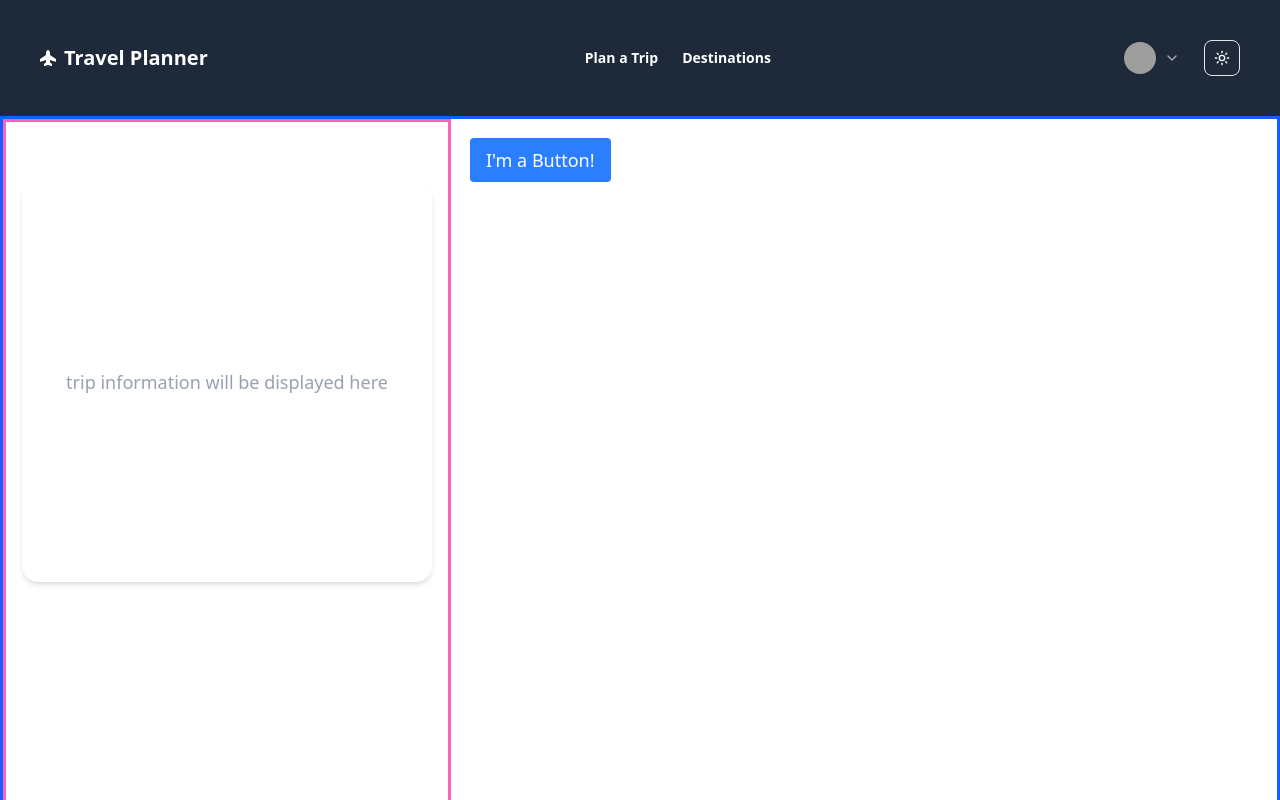
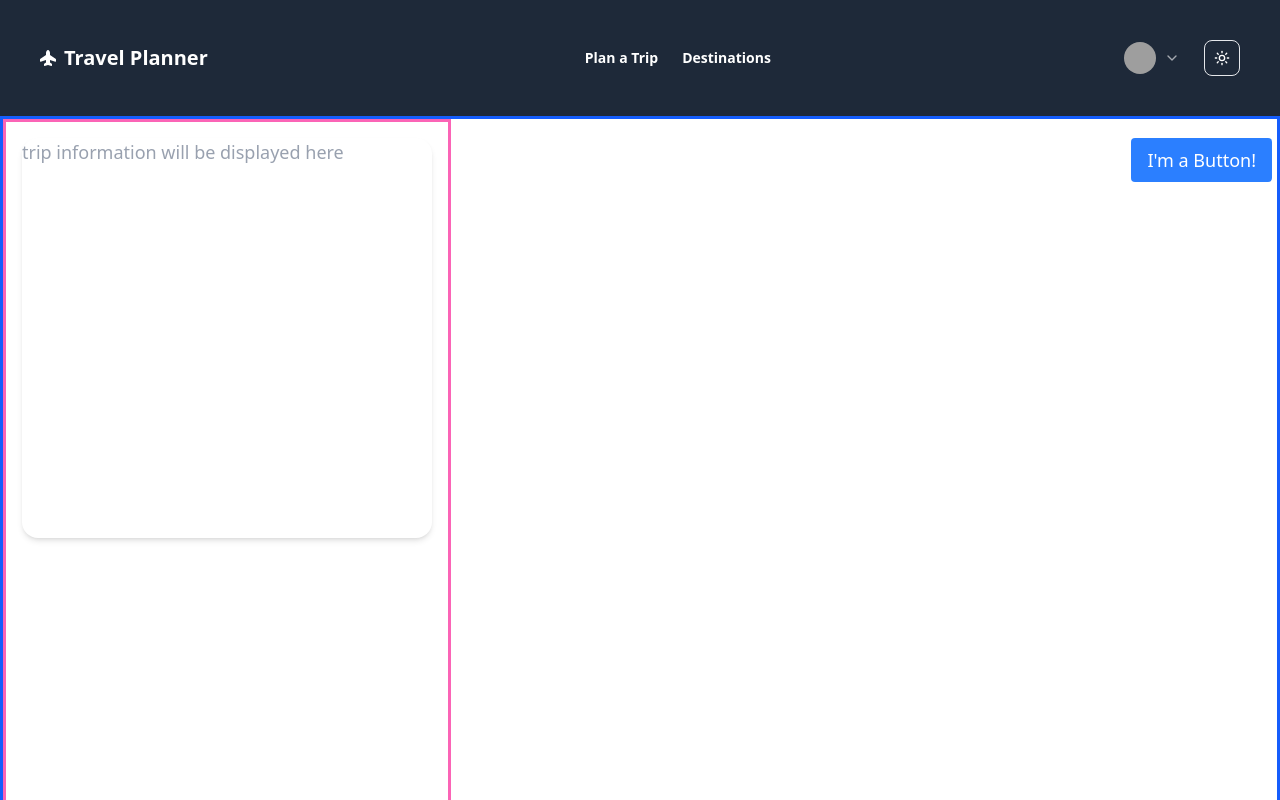
Before and after one commit to AI-TravelPlanner/TravelPlaner_Frontend, a React (Vite) app: page /create-trip in a window 1280 px wide. Both pictures are taken after a click on the button "Next". Shown: the top 800 px of the page. Built offline with nearby package versions, Linux system fonts and the light colour scheme; grey boxes are pictures that could not be loaded.

Commit message:
animate Button is ready and helper compomenent is also ready

```diff
--- a/src/createtrip/AnimatedButton.jsx
+++ b/src/createtrip/AnimatedButton.jsx
@@ -4,27 +4,29 @@ import React, { useState } from "react";
 import { motion, AnimatePresence } from "framer-motion";
 import TravelForm from "./TravelForm";
 
-function AnimatedButton() {
+function AnimatedButton({ setIsFormOpen }) {
   const [isClicked, setIsClicked] = useState(false);
 
   return (
     <motion.div>
       <AnimatePresence mode="wait">
+        {setIsFormOpen(isClicked)}
         {isClicked ? (
           <>
             <motion.button
               key="button"
-              initial={{ opacity: 0, y: -10, x: 10 }}
               exit={{ opacity: 0 }}
-              className="px-4 py-2 text-sm md:text-base lg:text-lg bg-blue-500 text-white rounded"
+              className="px-4 py-2 text-sm md:text-base lg:text-lg bg-blue-500 text-white rounded absolute right-2"
               animate={{
                 opacity: 1,
                 y: 0,
-                x: isClicked
-                  ? "35vw" // Default for small screens (e.g., phone)
-                  : "0%",
               }}
-              transition={{ type: "spring", stiffness: 50 }}
+              initial={{ opacity: 0, x: 0 }} // Starts from off-screen to the right
+              transition={{
+                type: "spring",
+                stiffness: 40,
+                damping: 20, // Adds a smooth effect for the animation
+              }}
               onClick={() => setIsClicked(false)} // Resets when clicked again
             >
               I'm a Button!
@@ -34,8 +36,13 @@ function AnimatedButton() {
               key="placeholder"
               initial={{ opacity: 0 }}
               animate={{ opacity: 1 }}
+              transition={{
+                type: "spring",
+                stiffness: 40,
+                damping: 20, // Adds a smooth effect for the animation
+              }}
               exit={{ opacity: 0 }}
-              className="h-[400px] w-full bg-white rounded-2xl shadow-md flex items-center justify-center"
+              className="h-[400px] w-full bg-white rounded-2xl shadow-md "
             >
               <div className="text-gray-400 text-lg">
                 trip information will be displayed here
@@ -44,10 +51,7 @@ function AnimatedButton() {
           </>
         ) : (
           <motion.div onClick={() => setIsClicked(true)}>
-            {/* <TravelForm /> */}
-            <div className="grid justify-center  min-h-screen border-3 border-blue-600">
-              <TravelForm handleAnimate={setIsClicked} />
-            </div>
+            <TravelForm handleAnimate={setIsClicked} />
           </motion.div>
         )}
       </AnimatePresence>
--- a/src/createtrip/TripPage.jsx
+++ b/src/createtrip/TripPage.jsx
@@ -1,19 +1,26 @@
 import React from "react";
 import TravelForm from "./TravelForm";
 import AnimatedButton from "./AnimatedButton";
+import InfoDisplayCard from "./tripComponents/InfoDisplayCard";
 
 const TripPage = () => {
   // return <TravelForm />;
 
+  const [isFormOpen, setIsFormOpen] = React.useState(false);
+
   return (
-    <div className="grid  min-h-screen border-3 border-blue-600">
-      {/* <AnimatedButton /> */}
+    <div
+      className={`grid min-h-screen border-3 border-blue-600 ${
+        isFormOpen ? "" : "justify-center"
+      }`}
+    >
       <div className="w-full max-w-md p-4 border-3 border-pink-400 ">
-        {/* <TravelForm /> */}
-        <AnimatedButton />
+        <AnimatedButton setIsFormOpen={setIsFormOpen} />
       </div>
     </div>
   );
+
+  // return <InfoDisplayCard />;
 };
 
 export default TripPage;
--- a/src/createtrip/tripComponents/ActivityCard.jsx
+++ b/src/createtrip/tripComponents/ActivityCard.jsx
@@ -1,9 +1,27 @@
-import React from 'react'
+import React from "react";
 
 const ActivityCard = () => {
-    return (
-        <div>ActivityCard</div>
-    )
-}
+  return (
+    <div className="grid grid-cols-12 gap-4 border rounded-lg ">
+      {/* Image Section */}
+      <div className=" col-span-4 w-full h-full border-2 border-blue-300 rounded-lg overflow-hidden shadow-lg">
+        <img
+          src="https://via.placeholder.com/150"
+          alt="Activity"
+          className="w-full h-auto object-cover"
+        />
+      </div>
 
-export default ActivityCard
+      {/* Info Section */}
+      <div className="col-span-8 p-4 rounded-lg shadow-lg">
+        <h3 className="text-sm font-semibold">Activity Name</h3>
+        <p className="text-gray-600 text-xs mt-1">
+          Description of the activity goes here.
+        </p>
+        <p className="text-sm font-bold mt-2">Price: $99.99</p>
+      </div>
+    </div>
+  );
+};
+
+export default ActivityCard;
--- a/src/createtrip/tripComponents/DayCard.jsx
+++ b/src/createtrip/tripComponents/DayCard.jsx
@@ -1,12 +1,33 @@
-import React from 'react'
+import React from "react";
+import ActivityCard from "./ActivityCard";
 
 const DayCard = () => {
-    return (
-        <div className='grid grid-cols-2 w-full'>
-            <div>Column 1</div>
-            <div>Column 2</div>
+  return (
+    <div className="grid grid-cols-12 border-2 border-red-600 w-full">
+      <div className="col-span-4 border-2 border-avocado-400 p-4 h-40">
+        <div className="grid grid-rows-[80%_20%] gap-2 h-full">
+          {/* Hotel area */}
+          <div className="bg-gray-100 text-center border border-black rounded">
+            Row 1 (80%)
+          </div>
+
+          {/* Weather Info area */}
+          <div className="bg-gray-300 border border-black rounded">
+            Row 2 (20%)
+          </div>
         </div>
-    )
-}
+      </div>
 
-export default DayCard
+      {/* Dail Activity area */}
+      <div className="col-span-8 border-2 border-red-300 p-4 space-y-4">
+        <div className=" border-2 border-cyan-100 p-1">
+          <ActivityCard />
+        </div>
+        <div className="bg-green-200 p-1">Row 2</div>
+        <div className="bg-yellow-200 p-1">Row 3</div>
+      </div>
+    </div>
+  );
+};
+
+export default DayCard;
--- a/src/createtrip/tripComponents/InfoDisplayCard.jsx
+++ b/src/createtrip/tripComponents/InfoDisplayCard.jsx
@@ -1,11 +1,14 @@
-import React from 'react'
+import React from "react";
+import DayCard from "./DayCard";
 
 const InfoDisplayCard = () => {
-    return (
-        // This component will be used to display the information of the trip
-        <div>InfoDisplayCard</div>
-    )
-}
 
-// This component will be used to display the information of the trip
-export default InfoDisplayCard
+
+  return (
+    <div>
+      <DayCard />
+    </div>
+  );
+};
+
+export default InfoDisplayCard;
--- a/src/service/createtrip/api.js
+++ b/src/service/createtrip/api.js
@@ -1,6 +1,6 @@
 import axios from 'axios';
 
-const BASE_URL = "http://localhost:8080/api/create-trip";
+                          const BASE_URL = "http://localhost:8080/api/v1/gemini/plan-trip";
 
 // Set the base URL for your API
 const axiosInstance = axios.create({
```
